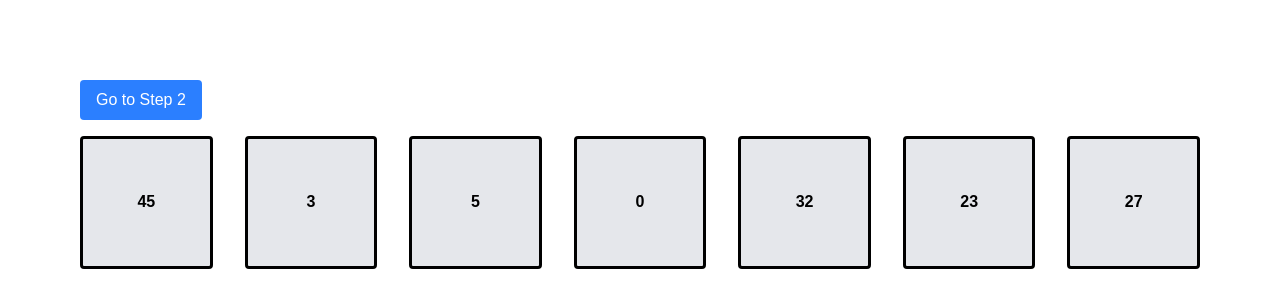
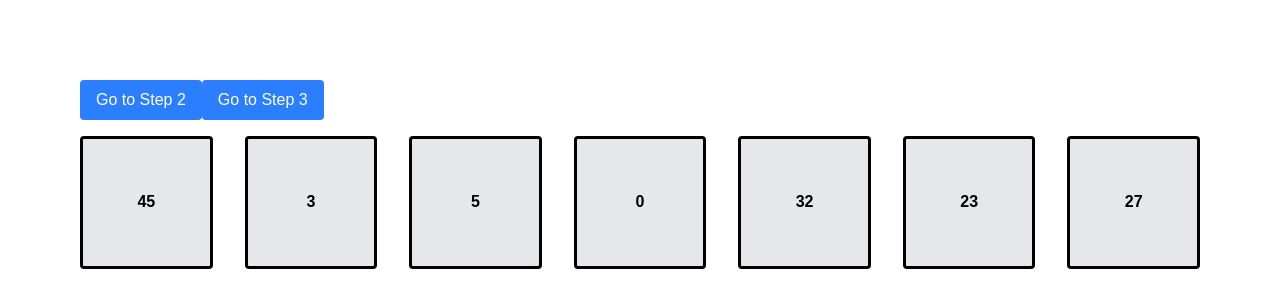
Before and after one commit to guy-car/week3-algos, a Next.js app: page /algo in a window 1280 px wide. Shown: the top 308 px of the page. Built offline with nearby package versions, Linux system fonts and the light colour scheme.

Commit message:
add go to step 3 function

```diff
--- a/src/app/algo/QuickSortVisualizer.tsx
+++ b/src/app/algo/QuickSortVisualizer.tsx
@@ -63,6 +63,10 @@ export default function QuickSortVisualizer({ array }: QuickSortVisualizerProps)
             <div
                 key={element.id}
                 className={`${getBackgroundColor()} border-3 text-black rounded  aspect-square flex items-center justify-center font-bold`}
+                style={{
+                    gridRow: element.position.row + 1,
+                    gridColumn: element.position.column + 1
+                }}
             >
                 {element.value}
 
@@ -90,17 +94,41 @@ export default function QuickSortVisualizer({ array }: QuickSortVisualizerProps)
         setCurrentSnapshot(step2Snapshot)
     }
 
+    const goToStep3 = () => {
+        if (!currentSnapshot) return
+
+        const step2Elements = currentSnapshot.elements.map(element =>
+            element.visualState === 'pivot'
+                ? element
+                : { ...element, position: { ...element.position, row: 1 } }
+        )
+
+        const step3Snapshot: AlgorithmSnapshot = {
+            elements: step2Elements,
+            sortedRegions: [],
+            gridDimensions: { rows: 2, columns: array.length }
+        }
+        setCurrentSnapshot(step3Snapshot)
+    }
+
     const arrayElement = currentSnapshot?.elements.map((element) => renderNumberElement(element))
+
+
 
     return (
         <div className="p-20">
             <button onClick={goToStep2} className="mb-4 px-4 py-2 bg-blue-500 text-white rounded">
                 Go to Step 2
             </button>
+            <button onClick={goToStep3} className="mb-4 px-4 py-2 bg-blue-500 text-white rounded">
+                Go to Step 3
+            </button>
             <div
                 className="grid gap-8"
                 style={{
-                    gridTemplateColumns: `repeat(${array.length}, minmax(0, 1fr))`
+                    gridTemplateColumns: `repeat(${array.length}, minmax(0, 1fr))`,
+                    gridTemplateRows: `repeat(${currentSnapshot?.gridDimensions.rows || 1}, minmax(0, 1fr))`
+
                 }}
             >
                 {arrayElement}
```
